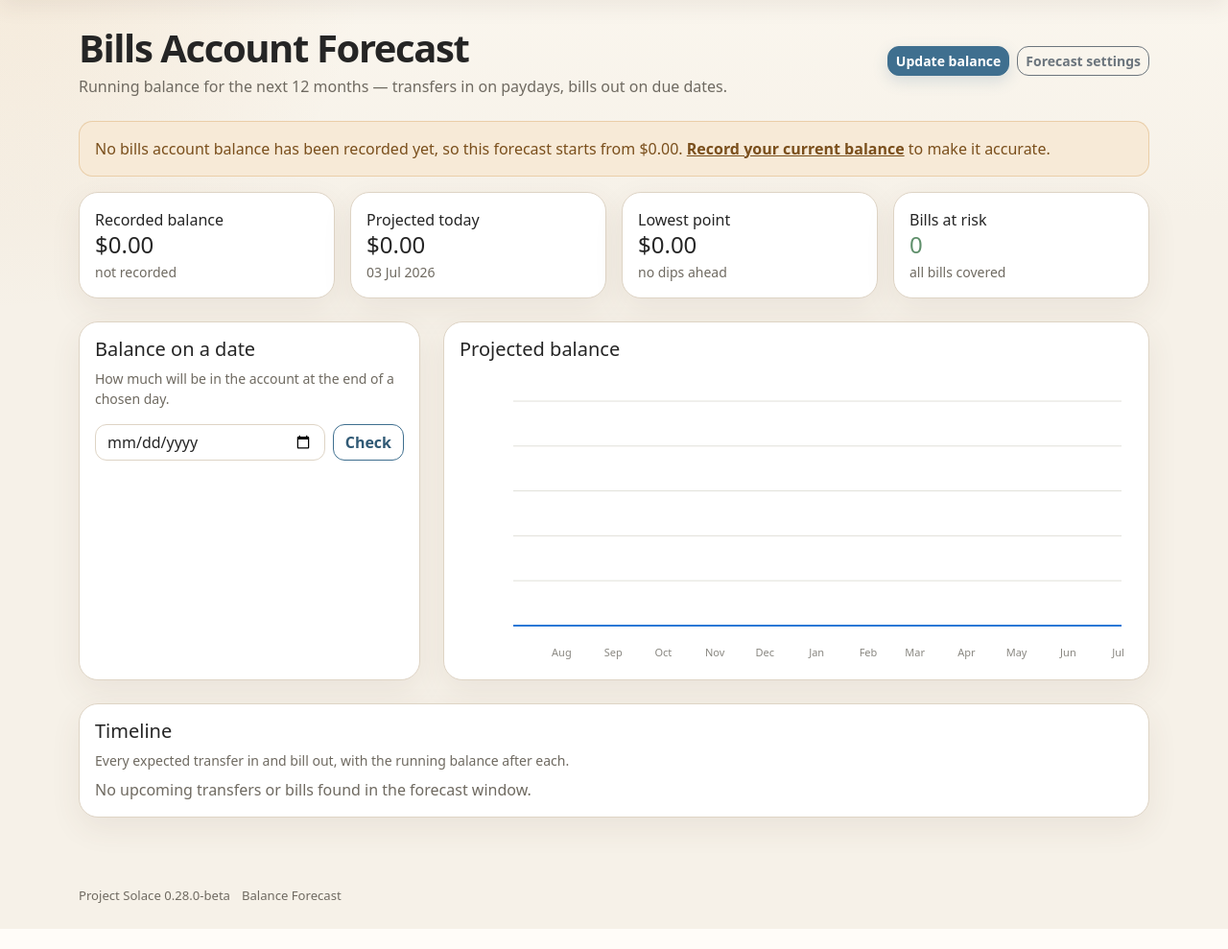
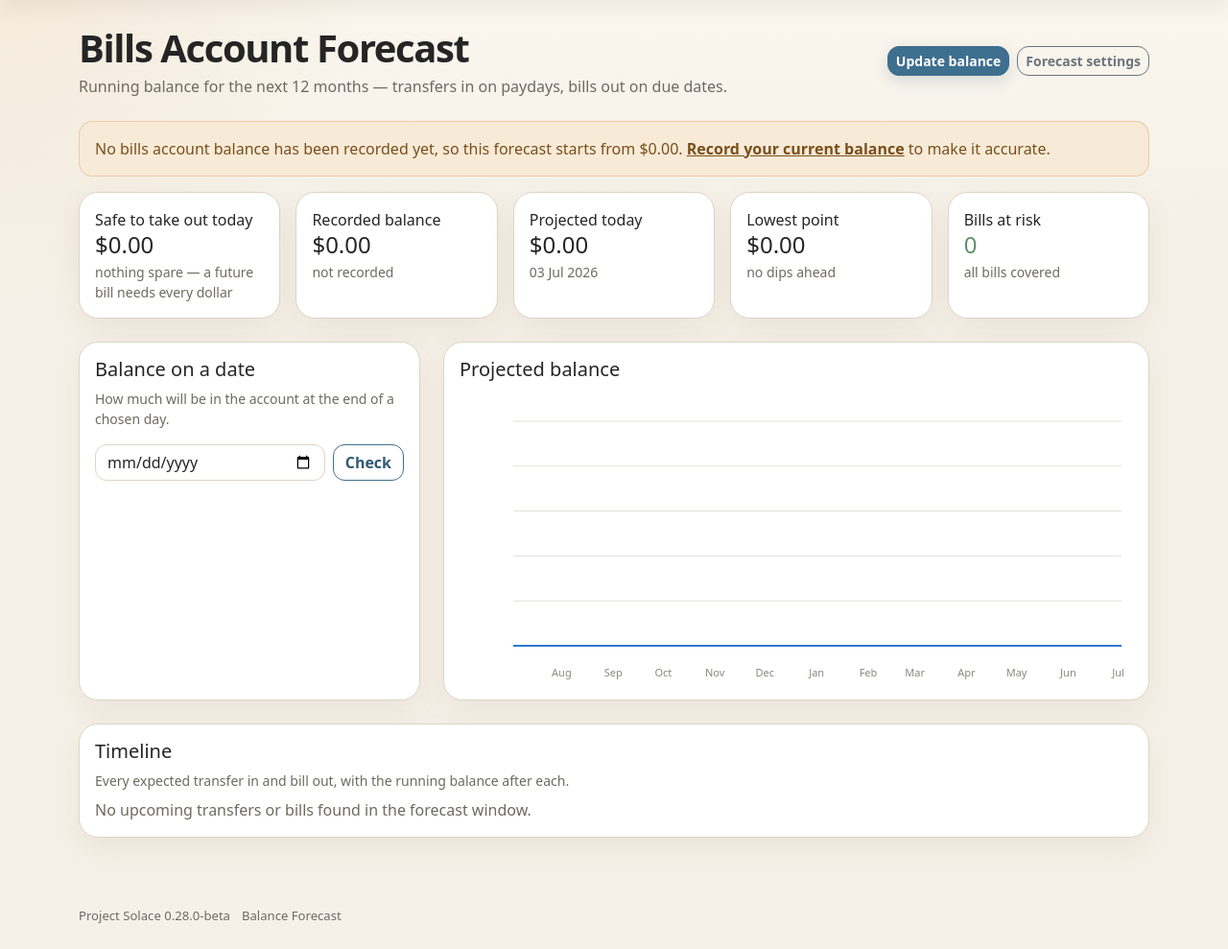
Before and after one commit to Moose151/project-solace, a Flask app: page /forecast in a window 1280 px wide. Shown: the part 59-1048 px from the top of the page at 96% size. Before the commit the page ends 1027 px from the top, so only its background shows below. Run offline with Flask 3, Linux system fonts and the light colour scheme; a user stored in the database is signed in; some libraries are stand-ins or nearby versions.

Commit message:
Mobile UI fixes: visible amount columns, sticky table headers, safe-to-spend tile
Fixes the forecast timeline header scrolling over rows on mobile and a
family of related phone-width table problems, and adds a 'Safe to take
out today' tile to the forecast page.

- Sticky table headers get a solid surface background (the theme's
  table background is transparent, so header text floated over rows)
- Remove the blanket 720px min-width on responsive tables that pushed
  amount columns off-screen on phones; dense tables opt back in with a
  new table-wide class, small tables now compress to fit
- Forecast timeline collapses In/Out into one signed Amount column and
  uses short dates on phones so date/event/amount/balance all fit
- Shortfall table keeps Due/Bill/Short-by visible on phones
- Categories table gets a responsive wrapper (page scrolled sideways)
- Payday checklist labels no longer wrap one word per line; the hide
  control shortens to 'Hide' on phones
- New safe_to_withdraw calculation: the lowest projected balance from
  today to the horizon end is what can leave the account today without
  putting any future bill at risk; shown as the lead forecast tile

Co-Authored-By: Claude Fable 5 <noreply@anthropic.com>
Claude-Session: https://claude.ai/code/session_01WbDrxjQFmhT1HcRmMKieA7

```diff
--- a/app/routes.py
+++ b/app/routes.py
@@ -26,7 +26,7 @@ from .budget_engine import (
 )
 from .forecast import (
     bill_pays_from_account, forecast_bill_events, forecast_inflow_events,
-    build_forecast, balance_on,
+    build_forecast, balance_on, safe_to_withdraw,
 )
 from dateutil.relativedelta import relativedelta
 
@@ -512,6 +512,7 @@ def build_bills_forecast(settings, today=None):
         bill for bill in bills
         if not bill_pays_from_account(bill, account_name, include_blank)
     ]
+    balance_today = balance_on(forecast, starting_balance, today)
 
     return {
         "latest_snapshot": latest,
@@ -523,7 +524,8 @@ def build_bills_forecast(settings, today=None):
         "months": months,
         "account_name": account_name,
         "forecast": forecast,
-        "balance_today": balance_on(forecast, starting_balance, today),
+        "balance_today": balance_today,
+        "safe_to_withdraw": safe_to_withdraw(forecast, balance_today, today),
         "excluded_bills": excluded_bills,
     }
 
--- a/app/templates/annual_summary.html
+++ b/app/templates/annual_summary.html
@@ -22,7 +22,7 @@
 <div class="card shadow-sm">
   <div class="card-body">
     <div class="table-responsive">
-      <table class="table table-hover align-middle">
+      <table class="table table-hover align-middle table-wide">
         <thead>
           <tr>
             <th>Category</th>
--- a/app/templates/bill_category_overview.html
+++ b/app/templates/bill_category_overview.html
@@ -40,7 +40,7 @@
 <div class="card shadow-sm">
   <div class="card-body">
     <div class="table-responsive">
-      <table class="table table-hover align-middle">
+      <table class="table table-hover align-middle table-wide">
         <thead>
           <tr>
             <th>Category</th>
--- a/app/templates/bills.html
+++ b/app/templates/bills.html
@@ -82,7 +82,7 @@
 <div class="card shadow-sm desktop-table-card">
   <div class="card-body">
     <div class="table-responsive">
-      <table class="table table-hover align-middle">
+      <table class="table table-hover align-middle table-wide">
         <thead>
           <tr>
             <th>{{ sort_link('Name', 'name') }}</th>
--- a/app/templates/buckets.html
+++ b/app/templates/buckets.html
@@ -29,7 +29,7 @@
     </div>
     {% if bucket_contribution_rows %}
     <div class="table-responsive">
-      <table class="table table-clean align-middle mb-0">
+      <table class="table table-clean align-middle mb-0 table-wide">
         <thead>
           <tr>
             <th>Bucket</th>
--- a/app/templates/categories.html
+++ b/app/templates/categories.html
@@ -15,9 +15,9 @@
   </div>
   <div class="col-lg-8">
     <div class="card shadow-sm"><div class="card-body">
-      <table class="table table-hover"><thead><tr><th>Name</th><th>Type</th><th>Budget/fortnight</th><th>Active</th></tr></thead><tbody>
+      <div class="table-responsive"><table class="table table-hover"><thead><tr><th>Name</th><th>Type</th><th>Budget/fortnight</th><th>Active</th></tr></thead><tbody>
       {% for category in categories %}<tr><td>{{ category.name }}</td><td>{{ category.category_type }}</td><td>{% if category.fortnightly_budget %}{{ settings.currency_symbol }}{{ '%.2f'|format(category.fortnightly_budget) }}{% else %}<span class="text-muted">—</span>{% endif %}</td><td>{{ 'Yes' if category.active else 'No' }}</td></tr>{% endfor %}
-      </tbody></table>
+      </tbody></table></div>
     </div></div>
   </div>
 </div>
--- a/app/templates/cycle_history.html
+++ b/app/templates/cycle_history.html
@@ -12,7 +12,7 @@
 <div class="card shadow-sm">
   <div class="card-body">
     <div class="table-responsive">
-      <table class="table table-hover align-middle">
+      <table class="table table-hover align-middle table-wide">
         <thead>
           <tr>
             <th>Cycle start</th>
--- a/app/templates/data_tools.html
+++ b/app/templates/data_tools.html
@@ -48,7 +48,7 @@
       <form method="post" action="{{ url_for('main.cancel_import_bills') }}"><input type="hidden" name="csrf_token" value="{{ csrf_token() }}"><button class="btn btn-outline-secondary">Cancel</button></form>
     </div>
   </div>
-  <div class="table-responsive"><table class="table table-sm align-middle"><thead><tr><th>Row</th><th>Name</th><th>Amount</th><th>Frequency</th><th>Due</th><th>Category</th><th>Status</th></tr></thead><tbody>
+  <div class="table-responsive"><table class="table table-sm align-middle table-wide"><thead><tr><th>Row</th><th>Name</th><th>Amount</th><th>Frequency</th><th>Due</th><th>Category</th><th>Status</th></tr></thead><tbody>
   {% for row in import_preview %}
     <tr class="{% if row.errors %}table-warning{% endif %}"><td>{{ row.source_row }}</td><td>{{ row.name }}</td><td>{{ settings.currency_symbol }}{{ '%.2f'|format(row.amount or 0) }}</td><td>{{ row.frequency }}</td><td>{{ row.due_day }}{% if row.due_month %}/{{ row.due_month }}{% endif %}</td><td>{{ row.category }}</td><td>{% if row.errors %}<span class="text-danger">{{ row.errors|join('; ') }}</span>{% else %}<span class="text-success">Ready</span>{% endif %}</td></tr>
   {% endfor %}
--- a/app/templates/forecast.html
+++ b/app/templates/forecast.html
@@ -25,28 +25,35 @@
 {% endif %}
 
 <div class="row g-3 mb-4">
-  <div class="col-6 col-lg-3">
+  <div class="col-12 col-lg">
+    <div class="card h-100 {{ 'border-success' if data.safe_to_withdraw > 0 }}"><div class="card-body">
+      <div class="metric-label">Safe to take out today</div>
+      <div class="h4 mb-1 {{ 'text-success' if data.safe_to_withdraw > 0 }}">{{ settings.currency_symbol }}{{ '%.2f'|format(data.safe_to_withdraw) }}</div>
+      <div class="text-muted small">{% if data.safe_to_withdraw > 0 %}without putting any future bill at risk{% else %}nothing spare — a future bill needs every dollar{% endif %}</div>
+    </div></div>
+  </div>
+  <div class="col-6 col-lg">
     <div class="card h-100"><div class="card-body">
       <div class="metric-label">Recorded balance</div>
       <div class="h4 mb-1">{{ settings.currency_symbol }}{{ '%.2f'|format(data.starting_balance) }}</div>
       <div class="text-muted small">{% if data.latest_snapshot %}on {{ data.snapshot_date.isoformat()|format_date }}{% else %}not recorded{% endif %}</div>
     </div></div>
   </div>
-  <div class="col-6 col-lg-3">
+  <div class="col-6 col-lg">
     <div class="card h-100"><div class="card-body">
       <div class="metric-label">Projected today</div>
       <div class="h4 mb-1">{{ settings.currency_symbol }}{{ '%.2f'|format(data.balance_today) }}</div>
       <div class="text-muted small">{{ today.isoformat()|format_date }}</div>
     </div></div>
   </div>
-  <div class="col-6 col-lg-3">
+  <div class="col-6 col-lg">
     <div class="card h-100"><div class="card-body">
       <div class="metric-label">Lowest point</div>
       <div class="h4 mb-1 {{ 'text-danger' if data.forecast.min_balance < 0 }}">{{ settings.currency_symbol }}{{ '%.2f'|format(data.forecast.min_balance) }}</div>
       <div class="text-muted small">{% if data.forecast.min_date %}on {{ data.forecast.min_date.isoformat()|format_date }}{% else %}no dips ahead{% endif %}</div>
     </div></div>
   </div>
-  <div class="col-6 col-lg-3">
+  <div class="col-6 col-lg">
     <div class="card h-100"><div class="card-body">
       <div class="metric-label">Bills at risk</div>
       <div class="h4 mb-1 {{ 'text-danger' if data.forecast.shortfalls else 'text-success' }}">{{ data.forecast.shortfalls|length }}</div>
@@ -61,15 +68,15 @@
     <h2 class="h5 text-danger">⚠ Shortfall warnings</h2>
     <p class="text-muted small mb-2">These bills would overdraw the bills account when they fall due, after all earlier bills and payday transfers are counted.</p>
     <div class="table-responsive"><table class="table table-sm align-middle mb-0">
-      <thead><tr><th>Due</th><th>Bill</th><th class="text-end">Amount</th><th class="text-end">Balance after</th><th class="text-end">Short by</th></tr></thead>
+      <thead><tr><th>Due</th><th>Bill</th><th class="text-end d-none d-sm-table-cell">Amount</th><th class="text-end d-none d-md-table-cell">Balance after</th><th class="text-end">Short by</th></tr></thead>
       <tbody>
       {% for event in data.forecast.shortfalls[:15] %}
         <tr>
-          <td>{{ event.date.isoformat()|format_date }}{% if event.overdue %} <span class="badge text-bg-warning">overdue</span>{% endif %}</td>
+          <td class="text-nowrap"><span class="d-none d-sm-inline">{{ event.date.isoformat()|format_date }}</span><span class="d-sm-none">{{ event.date.strftime('%d %b %y') }}</span>{% if event.overdue %} <span class="badge text-bg-warning">overdue</span>{% endif %}</td>
           <td>{{ event.label }}</td>
-          <td class="text-end">{{ settings.currency_symbol }}{{ '%.2f'|format(event.amount) }}</td>
-          <td class="text-end text-danger">{{ settings.currency_symbol }}{{ '%.2f'|format(event.balance_after) }}</td>
-          <td class="text-end text-danger fw-semibold">{{ settings.currency_symbol }}{{ '%.2f'|format(-event.balance_after) }}</td>
+          <td class="text-end d-none d-sm-table-cell">{{ settings.currency_symbol }}{{ '%.2f'|format(event.amount) }}</td>
+          <td class="text-end text-danger d-none d-md-table-cell">{{ settings.currency_symbol }}{{ '%.2f'|format(event.balance_after) }}</td>
+          <td class="text-end text-danger fw-semibold text-nowrap">{{ settings.currency_symbol }}{{ '%.2f'|format(-event.balance_after) }}</td>
         </tr>
       {% endfor %}
       </tbody>
@@ -114,15 +121,23 @@
     <p class="text-muted small mb-2">Every expected transfer in and bill out, with the running balance after each.</p>
     {% if data.forecast.events %}
     <div class="table-responsive" style="max-height: 26rem; overflow-y: auto;">
-      <table class="table table-sm align-middle mb-0">
-        <thead class="sticky-top"><tr><th>Date</th><th>Event</th><th class="text-end">In</th><th class="text-end">Out</th><th class="text-end">Balance</th></tr></thead>
+      <table class="table table-sm align-middle mb-0 table-sticky-head">
+        <thead><tr>
+          <th>Date</th>
+          <th>Event</th>
+          <th class="text-end d-sm-none">Amount</th>
+          <th class="text-end d-none d-sm-table-cell">In</th>
+          <th class="text-end d-none d-sm-table-cell">Out</th>
+          <th class="text-end">Balance</th>
+        </tr></thead>
         <tbody>
         {% for event in data.forecast.events %}
           <tr class="{{ 'table-danger' if event.shortfall }}">
-            <td class="text-nowrap">{{ event.date.isoformat()|format_date }}</td>
+            <td class="text-nowrap"><span class="d-none d-sm-inline">{{ event.date.isoformat()|format_date }}</span><span class="d-sm-none">{{ event.date.strftime('%d %b %y') }}</span></td>
             <td>{{ event.label }}{% if event.overdue %} <span class="badge text-bg-warning">overdue</span>{% endif %}</td>
-            <td class="text-end text-success">{% if event.type == 'inflow' %}+{{ settings.currency_symbol }}{{ '%.2f'|format(event.amount) }}{% endif %}</td>
-            <td class="text-end">{% if event.type == 'bill' %}−{{ settings.currency_symbol }}{{ '%.2f'|format(event.amount) }}{% endif %}</td>
+            <td class="text-end text-nowrap d-sm-none {{ 'text-success' if event.type == 'inflow' }}">{{ '+' if event.type == 'inflow' else '−' }}{{ settings.currency_symbol }}{{ '%.2f'|format(event.amount) }}</td>
+            <td class="text-end text-success d-none d-sm-table-cell">{% if event.type == 'inflow' %}+{{ settings.currency_symbol }}{{ '%.2f'|format(event.amount) }}{% endif %}</td>
+            <td class="text-end d-none d-sm-table-cell">{% if event.type == 'bill' %}−{{ settings.currency_symbol }}{{ '%.2f'|format(event.amount) }}{% endif %}</td>
             <td class="text-end fw-semibold {{ 'text-danger' if event.balance_after < 0 }}">{{ settings.currency_symbol }}{{ '%.2f'|format(event.balance_after) }}</td>
           </tr>
         {% endfor %}
--- a/app/templates/income.html
+++ b/app/templates/income.html
@@ -21,7 +21,7 @@
 <div class="card shadow-sm">
   <div class="card-body">
     {% if income_rows %}
-    <div class="table-responsive"><table class="table align-middle">
+    <div class="table-responsive"><table class="table align-middle table-wide">
       <thead>
         <tr>
           <th>Person / source</th>
--- a/app/templates/month.html
+++ b/app/templates/month.html
@@ -209,7 +209,7 @@
 </div>
 {% else %}
 <div class="card shadow-sm"><div class="card-body">
-<div class="table-responsive"><table class="table table-hover align-middle">
+<div class="table-responsive"><table class="table table-hover align-middle table-wide">
   <thead><tr><th>Date</th><th>Type</th><th>Name</th><th>Category/person</th><th>Amount</th><th>Status</th><th></th></tr></thead>
   <tbody>
   {% for event in month_events %}
--- a/app/templates/pay_split.html
+++ b/app/templates/pay_split.html
@@ -59,7 +59,7 @@
     {% if income_items %}<div class="table-responsive"><table class="table table-sm"><thead><tr><th>Date</th><th>Person</th><th>Source</th><th>Amount</th></tr></thead><tbody>{% for item in income_items %}<tr><td>{{ item.date.strftime('%d %b %Y') }}</td><td>{{ item.source.owner_name }}</td><td>{{ item.source.name }}</td><td>{{ settings.currency_symbol }}{{ '%.2f'|format(item.amount) }}</td></tr>{% endfor %}</tbody></table></div>{% else %}<p class="text-muted mb-0">No income sources fall in this pay cycle.</p>{% endif %}
   </div></div></div>
   <div class="col-lg-7"><div class="card shadow-sm"><div class="card-body"><h2 class="h5">Combined household bucket transfers</h2>
-    {% if bucket_allocations %}<div class="table-responsive"><table class="table align-middle"><thead><tr><th>Bucket</th><th>Type</th><th>Target</th><th>Rounded transfer</th><th>% of income</th><th>Note</th></tr></thead><tbody>{% for row in bucket_allocations %}<tr><td>{{ row.bucket.name }}</td><td>{{ row.bucket.bucket_type }}</td><td>{{ row.target_label }}</td><td class="fw-semibold">{{ settings.currency_symbol }}{{ '%.2f'|format(row.rounded_amount) }}</td><td>{{ '%.2f'|format(row.percentage_of_income) }}%</td><td>{% if row.capped %}<span class="badge remainder-badge">Used remainder</span>{% elif row.bucket.cap_to_remaining %}<span class="badge badge-soft">Uses remainder</span>{% endif %}</td></tr>{% endfor %}</tbody><tfoot><tr><th colspan="3">Total</th><th>{{ settings.currency_symbol }}{{ '%.2f'|format(bucket_total) }}</th><th></th><th></th></tr></tfoot></table></div>{% else %}<p class="text-muted mb-0">No active buckets yet.</p>{% endif %}
+    {% if bucket_allocations %}<div class="table-responsive"><table class="table align-middle table-wide"><thead><tr><th>Bucket</th><th>Type</th><th>Target</th><th>Rounded transfer</th><th>% of income</th><th>Note</th></tr></thead><tbody>{% for row in bucket_allocations %}<tr><td>{{ row.bucket.name }}</td><td>{{ row.bucket.bucket_type }}</td><td>{{ row.target_label }}</td><td class="fw-semibold">{{ settings.currency_symbol }}{{ '%.2f'|format(row.rounded_amount) }}</td><td>{{ '%.2f'|format(row.percentage_of_income) }}%</td><td>{% if row.capped %}<span class="badge remainder-badge">Used remainder</span>{% elif row.bucket.cap_to_remaining %}<span class="badge badge-soft">Uses remainder</span>{% endif %}</td></tr>{% endfor %}</tbody><tfoot><tr><th colspan="3">Total</th><th>{{ settings.currency_symbol }}{{ '%.2f'|format(bucket_total) }}</th><th></th><th></th></tr></tfoot></table></div>{% else %}<p class="text-muted mb-0">No active buckets yet.</p>{% endif %}
   </div></div></div>
 </div>
 <div class="card shadow-sm mt-4"><div class="card-body"><h2 class="h5">Required set-aside breakdown</h2><div class="row"><div class="col-md-4">Recurring bills: <strong>{{ settings.currency_symbol }}{{ '%.2f'|format(recurring_average) }}</strong></div><div class="col-md-4">Planned purchases: <strong>{{ settings.currency_symbol }}{{ '%.2f'|format(purchase_average) }}</strong></div><div class="col-md-4">Buffer: <strong>{{ settings.currency_symbol }}{{ '%.2f'|format(settings.default_buffer_amount) }}</strong></div></div></div></div>
--- a/app/templates/payday_checklist.html
+++ b/app/templates/payday_checklist.html
@@ -55,7 +55,7 @@
         <input class="form-check-input" type="checkbox" name="completed_{{ item.id }}" {% if item.completed %}checked{% endif %}>
         <span class="flex-grow-1">{{ item.label }}{% if item.completed_at %}<br><small class="text-muted">Completed {{ item.completed_at }}</small>{% endif %}</span>
         {% if item.amount %}<strong>{{ settings.currency_symbol }}{{ '%.2f'|format(item.amount) }}</strong>{% endif %}
-        {% if row.is_transfer %}<button type="submit" form="hide-item-{{ item.id }}" class="btn btn-link btn-sm text-muted p-0 ms-2">Hide if automatic</button>{% endif %}
+        {% if row.is_transfer %}<button type="submit" form="hide-item-{{ item.id }}" class="btn btn-link btn-sm text-muted p-0 ms-2 text-nowrap" title="Hide this transfer from future checklists because it happens automatically"><span class="d-none d-md-inline">Hide if automatic</span><span class="d-md-none">Hide</span></button>{% endif %}
       </div>
     {% else %}<p class="text-muted mb-0">No checklist items generated.</p>{% endfor %}
     </div>
--- a/app/templates/purchases.html
+++ b/app/templates/purchases.html
@@ -130,7 +130,7 @@
       </div>
     </div>
     <div class="table-responsive">
-      <table class="table table-hover align-middle">
+      <table class="table table-hover align-middle table-wide">
         <thead>
           <tr>
             <th>Name</th>
```
Also changed, not shown: app/forecast.py (+16 -0 lines), app/static/css/site.css (+56 -2 lines), tests/test_forecast.py (+35 -0 lines).
